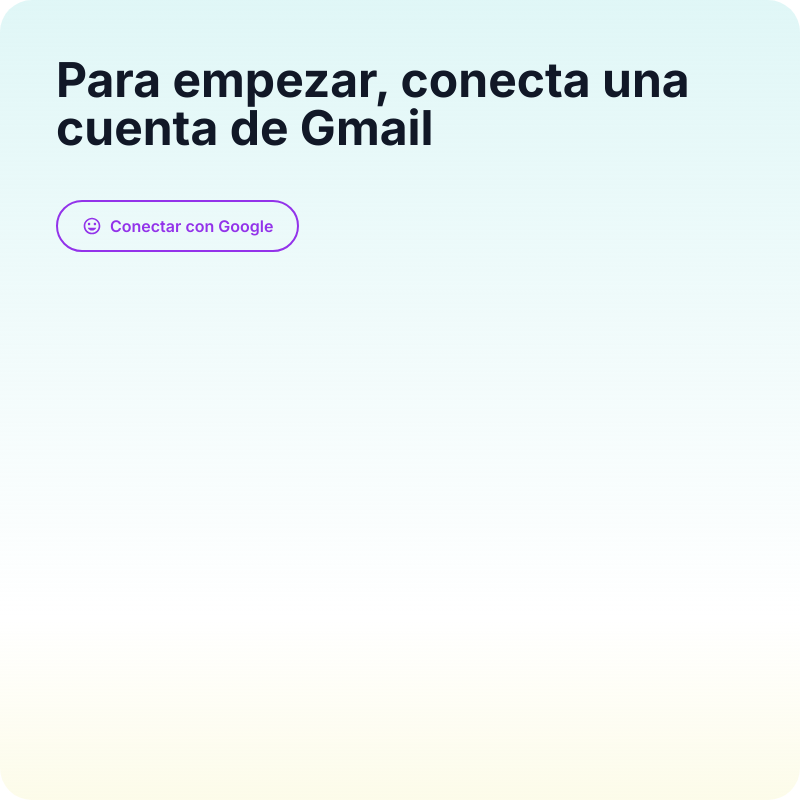
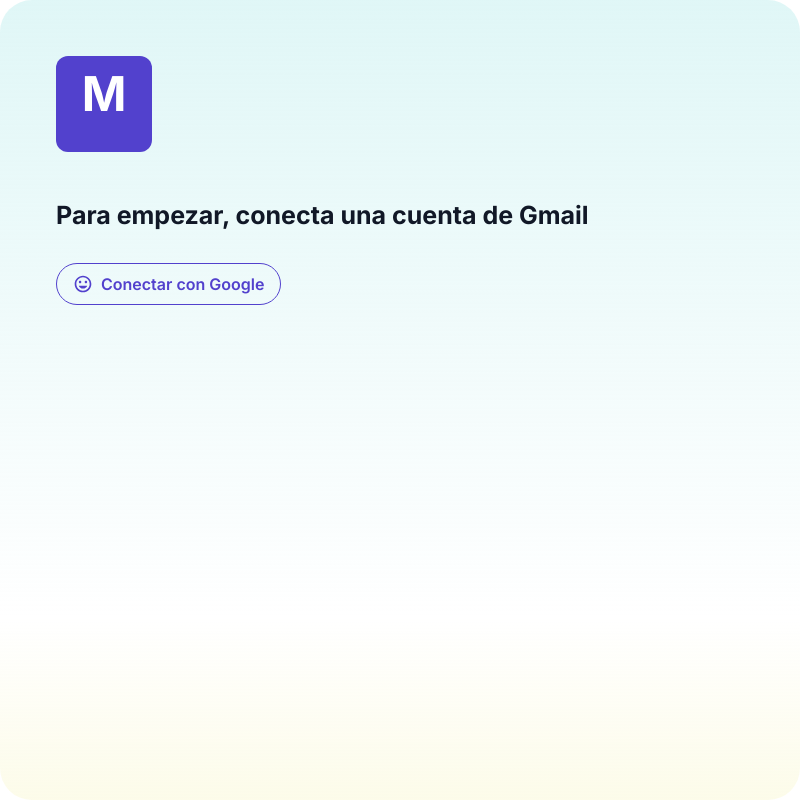
Before and after one commit to juanjorogado/mail_app, an Electron app: page src/renderer/index.html in a window 800 px wide. Drawn offline with nearby package versions, Linux system fonts and the light colour scheme; no server answers.

Commit message:
Refactor: Update welcome page structure with logo, text sizing, and proper spacing

```diff
--- a/src/renderer/index.html
+++ b/src/renderer/index.html
@@ -44,18 +44,30 @@
     </head>
     <body>
         <div id="onboarding-screen" class="fixed inset-0 flex items-start justify-start rounded-[32px] overflow-hidden p-14">
-            <div class="flex flex-col items-start justify-start gap-12 max-w-2xl">
-                <div class="flex flex-col gap-6">
-                    <h1 class="text-5xl font-bold text-gray-900">
+            <div class="flex flex-col items-start justify-start max-w-2xl">
+                <!-- Logo -->
+                <div class="w-24 h-24 mb-12">
+                    <svg xmlns="http://www.w3.org/2000/svg" viewBox="0 0 96 96" class="w-full h-full">
+                        <rect width="96" height="96" rx="12" fill="#5241cd"/>
+                        <text x="48" y="55" font-size="48" font-weight="bold" fill="white" text-anchor="middle" font-family="Inter">M</text>
+                    </svg>
+                </div>
+
+                <!-- Texto y Botón Container -->
+                <div class="flex flex-col gap-8 items-start">
+                    <!-- Texto -->
+                    <h1 class="text-[25px] font-bold text-gray-900 leading-tight">
                         Para empezar, conecta una cuenta de Gmail
                     </h1>
+
+                    <!-- Botón -->
+                    <button id="connect-account-button" class="flex items-center justify-center gap-2 px-4 py-2 rounded-full border border-[#5241cd] text-[#5241cd] font-semibold hover:bg-purple-50 transition-colors" style="border-radius: 100px;">
+                        <svg xmlns="http://www.w3.org/2000/svg" class="w-5 h-5" viewBox="0 0 24 24" fill="currentColor">
+                            <path d="M12 2C6.48 2 2 6.48 2 12s4.48 10 10 10 10-4.48 10-10S17.52 2 12 2zm0 18c-4.41 0-8-3.59-8-8s3.59-8 8-8 8 3.59 8 8-3.59 8-8 8zm3.5-9c.83 0 1.5-.67 1.5-1.5S16.33 8 15.5 8 14 8.67 14 9.5s.67 1.5 1.5 1.5zm-7 0c.83 0 1.5-.67 1.5-1.5S9.33 8 8.5 8 7 8.67 7 9.5 7.67 11 8.5 11zm3.5 6.5c2.33 0 4.31-1.46 5.11-3.5H6.89c.8 2.04 2.78 3.5 5.11 3.5z"/>
+                        </svg>
+                        Conectar con Google
+                    </button>
                 </div>
-                <button id="connect-account-button" class="flex items-center justify-center gap-2 px-6 py-3 rounded-full border-2 border-purple-600 text-purple-600 font-semibold hover:bg-purple-50 transition-colors">
-                    <svg xmlns="http://www.w3.org/2000/svg" class="w-5 h-5" viewBox="0 0 24 24" fill="currentColor">
-                        <path d="M12 2C6.48 2 2 6.48 2 12s4.48 10 10 10 10-4.48 10-10S17.52 2 12 2zm0 18c-4.41 0-8-3.59-8-8s3.59-8 8-8 8 3.59 8 8-3.59 8-8 8zm3.5-9c.83 0 1.5-.67 1.5-1.5S16.33 8 15.5 8 14 8.67 14 9.5s.67 1.5 1.5 1.5zm-7 0c.83 0 1.5-.67 1.5-1.5S9.33 8 8.5 8 7 8.67 7 9.5 7.67 11 8.5 11zm3.5 6.5c2.33 0 4.31-1.46 5.11-3.5H6.89c.8 2.04 2.78 3.5 5.11 3.5z"/>
-                    </svg>
-                    Conectar con Google
-                </button>
             </div>
         </div>
 
```
